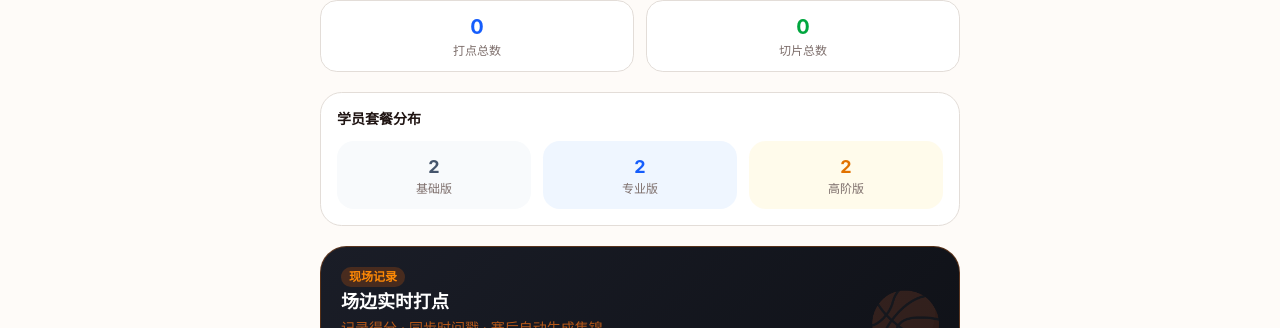
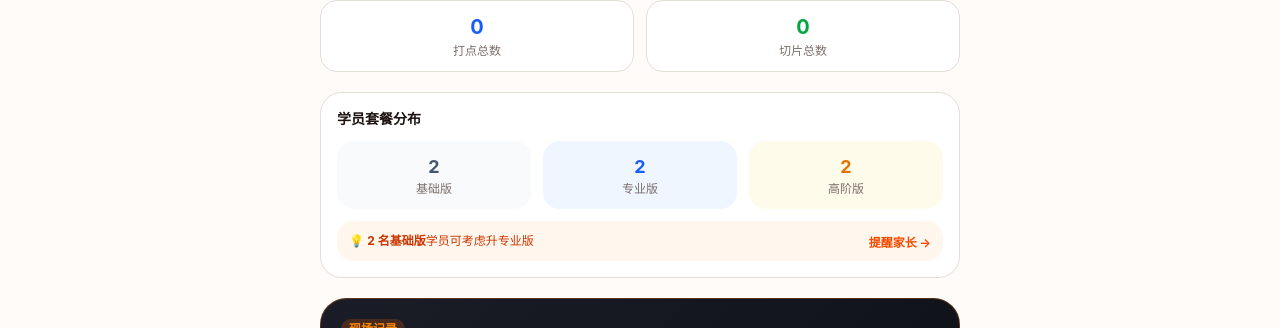
Before and after one commit to BillBillBiuBiuBiu/woyao-growth, a Next.js app: page /coach in a window 1280 px wide. Shown: the part 235-563 px from the top of the page. Built offline with nearby package versions, Linux system fonts and the light colour scheme; no server answers; the database is empty.

Commit message:
C340: 教练端套餐分布加升级提醒（基础版学员可升专业版+跳转线索）

```diff
--- a/app/coach/page.tsx
+++ b/app/coach/page.tsx
@@ -97,6 +97,16 @@ export default function CoachPage() {
             <div className="text-xs text-muted-foreground">高阶版</div>
           </div>
         </div>
+        {planCount.basic > 0 && (
+          <div className="mt-3 flex items-center justify-between bg-orange-50 rounded-xl px-3 py-2">
+            <div className="text-xs text-orange-700">
+              💡 <span className="font-bold">{planCount.basic} 名基础版</span>学员可考虑升专业版
+            </div>
+            <Link href="/org/leads">
+              <span className="text-xs font-bold text-orange-600 active:opacity-70">提醒家长 →</span>
+            </Link>
+          </div>
+        )}
       </div>
 
       {/* Live scorekeeping CTA */}
```
